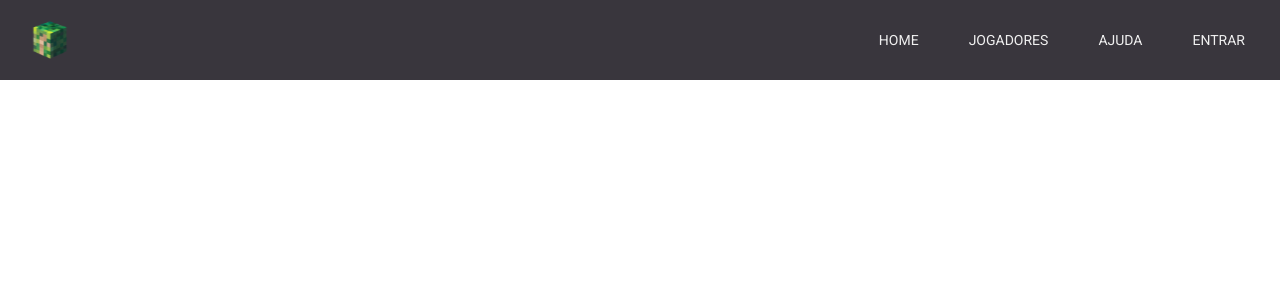
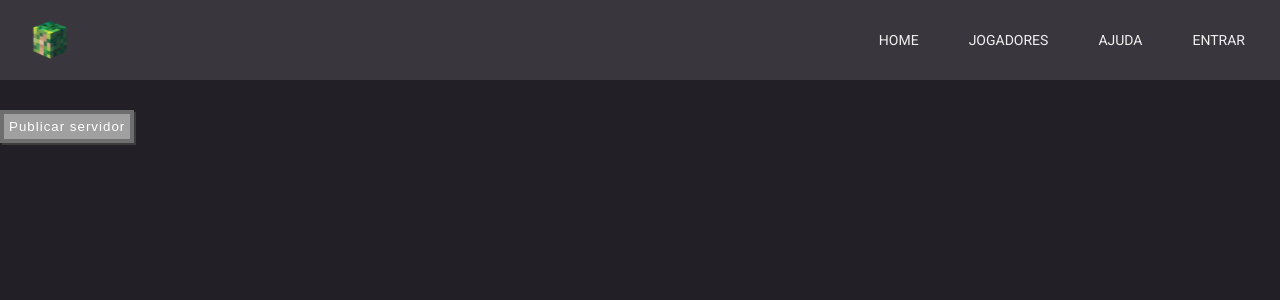
Before and after one commit to NathanChacon/minecraft-server-app, a React (Create React App) app: page /servers in a window 1280 px wide. Shown: the top 300 px of the page. Built offline with nearby package versions, Linux system fonts and the light colour scheme.

Commit message:
feat: continue stripe integration

```diff
--- a/src/App.tsx
+++ b/src/App.tsx
@@ -10,6 +10,7 @@ import AuthGuardian from './guardians/AuthGuardian';
 import Help from './pages/Help';
 import { ChatProvider } from './context/ChatContext';
 import ChatSideBar from './components/ChatSidebar';
+import Servers from './pages/Servers';
 
 const App: React.FC = () => {
   return (
@@ -24,6 +25,7 @@ const App: React.FC = () => {
             <Route path="/login" element={<SignIn />} />
             <Route path="/edit-profile" element={<AuthGuardian><EditProfile /></AuthGuardian>} />
             <Route path="/help" element={<Help />} />
+            <Route path="/servers" element={<Servers/>} />
           </Routes>
           </ChatProvider>
 
--- /dev/null
+++ b/src/pages/Servers/index.tsx
@@ -0,0 +1,44 @@
+import { useState } from "react";
+import { getAuth } from "firebase/auth";
+import { getFunctions, httpsCallable } from "firebase/functions";
+import Button from "../../components/Button";
+import './style.css'
+const Servers = () => {
+  const [loading, setLoading] = useState(false);
+
+  const handlePublishServer = async () => {
+    setLoading(true);
+    const user = getAuth().currentUser;
+    console.log("works", user)
+    if (!user) {
+      alert("You must be logged in to publish a server.");
+      setLoading(false);
+      return;
+    }
+
+    const functions = getFunctions();
+    const createPaymentLink = httpsCallable(functions, 'createStripeSession');
+
+    console.log("test", createPaymentLink)
+
+    try {
+      const result:any = await createPaymentLink({ userId: user.uid, email: user.email });
+      const paymentLink = result.data.paymentLink;
+
+      window.location.href = paymentLink;
+    } catch (error) {
+      console.error('Error creating payment link:', error);
+      alert("There was an error processing the payment link.");
+    }
+    setLoading(false);
+  };
+
+  return (
+    <section className="servers">
+        <Button onClick={handlePublishServer}>Publicar servidor</Button>
+    </section>
+
+)
+};
+
+export default Servers;
--- /dev/null
+++ b/src/pages/Servers/style.css
@@ -0,0 +1,6 @@
+.servers{
+    padding-top: 110px;
+    min-height: 100vh;
+    color: #F0F0F0;
+    background-color: #221F26;
+}
```
